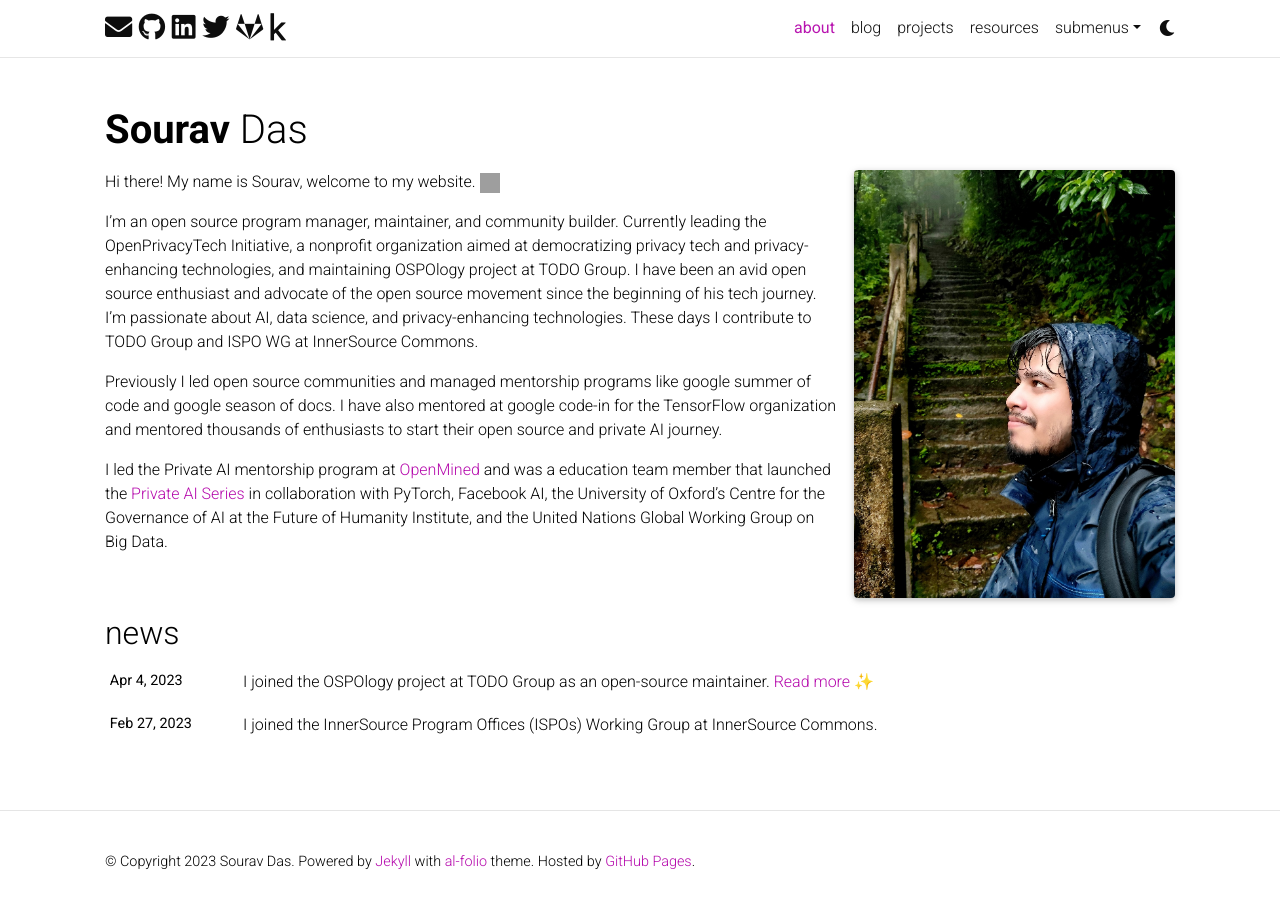
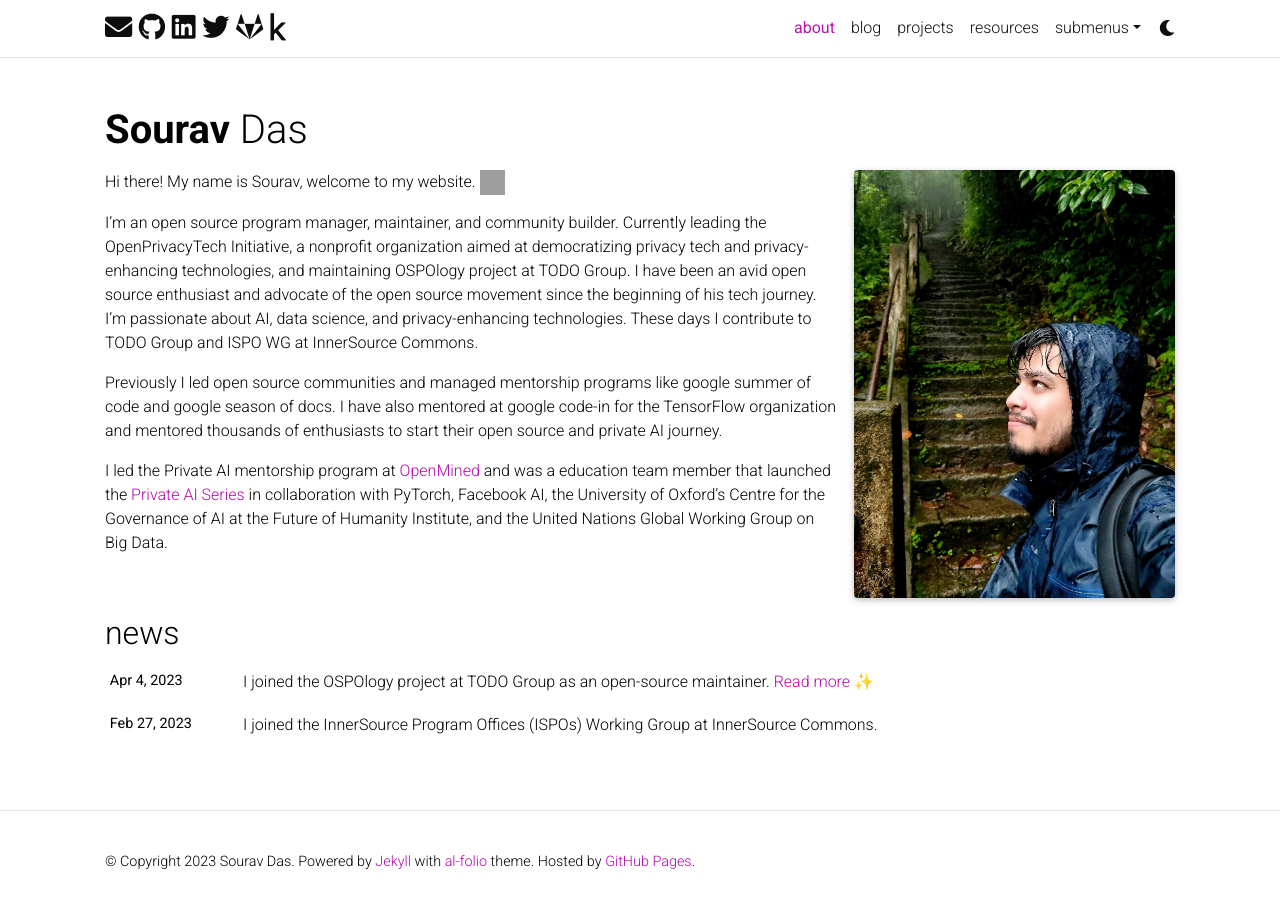
Before and after one commit to souravcipher/souravcipher.github.io, a Jekyll site: the page built from _pages/about.md, in a window 1280 px wide. Built offline with Jekyll 4.4.1, drawn with Linux system fonts in a browser that asks for light colours; full-size pictures stand in for the smaller copies a plugin makes; emoji names are drawn with the system emoji font; comment, search, counter and statistics services are not loaded; a style sheet for code colours, icons or effects is not loaded; grey boxes are pictures that could not be loaded.

Commit message:
Update about.md

```diff
--- a/_pages/about.md
+++ b/_pages/about.md
@@ -19,7 +19,7 @@ selected_papers: false # includes a list of papers marked as "selected={true}"
 social: false  # includes social icons at the bottom of the page
 ---
 
-Hi there!  My name is Sourav, welcome to my website. <img src="https://emojis.slackmojis.com/emojis/images/1641578819/51091/pikachu_wave.gif" width="20" height="20">
+Hi there!  My name is Sourav, welcome to my website. <img src="https://emojis.slackmojis.com/emojis/images/1641578819/51091/pikachu_wave.gif" width="25" height="25">
 
 
 I'm an open source program manager, maintainer, and community builder. Currently leading the OpenPrivacyTech Initiative, a nonprofit organization aimed at democratizing privacy tech and privacy-enhancing technologies, and maintaining OSPOlogy project at TODO Group. I have been an avid open source enthusiast and advocate of the open source movement since the beginning of his tech journey. I'm passionate about AI, data science, and privacy-enhancing technologies. These days I contribute to TODO Group and ISPO WG at InnerSource Commons.
```
